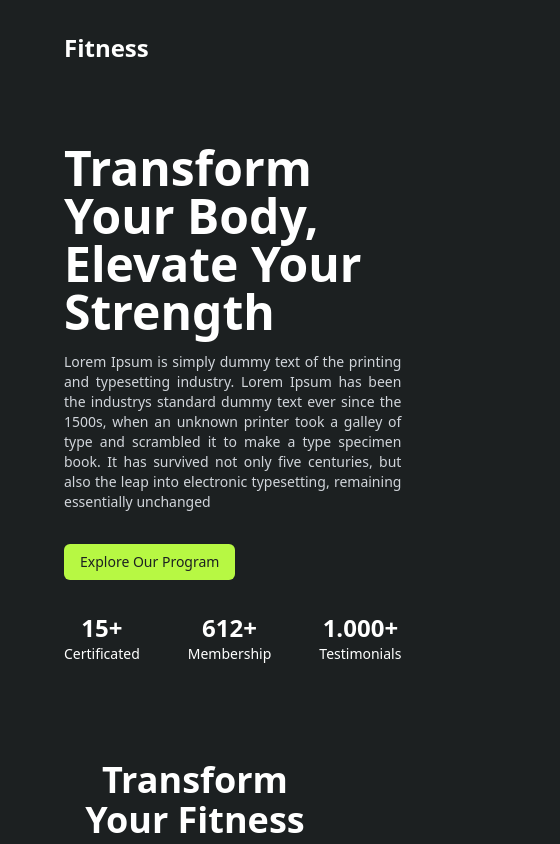
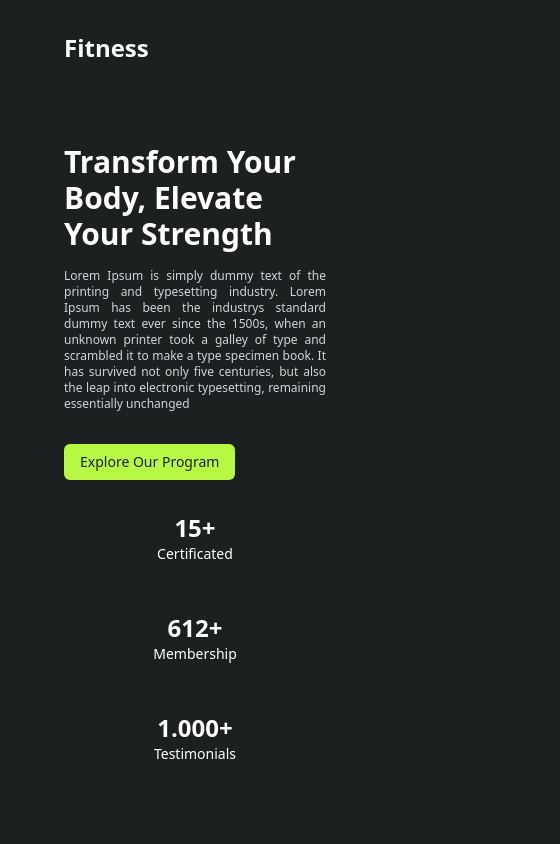
Before and after one commit to arifwp/first-next-project, a Next.js app: page / in a window 390 px wide. Shown: the top 844 px of the page, 560 px wide, since content can reach past the window. Built offline with nearby package versions, Linux system fonts and the light colour scheme.

Commit message:
bug fixing styling

```diff
--- a/src/app/components/Beranda.tsx
+++ b/src/app/components/Beranda.tsx
@@ -16,11 +16,11 @@ export default function Beranda() {
         </div>
 
         <div className="flex flex-col flex-1 my-auto">
-          <h1 className="text-5xl font-semibold text-white">
+          <h1 className="text-3xl md:text-4xl lg:text-5xl font-semibold text-white">
             Transform Your Body, Elevate Your Strength
           </h1>
 
-          <p className="text-sm text-gray-300 text-justify mt-4">
+          <p className="text-xs md:text-sm text-gray-300 text-justify mt-4">
             Lorem Ipsum is simply dummy text of the printing and typesetting
             industry. Lorem Ipsum has been the industrys standard dummy text
             ever since the 1500s, when an unknown printer took a galley of type
@@ -33,7 +33,7 @@ export default function Beranda() {
             Explore Our Program
           </button>
 
-          <div className="w-full flex mt-8 space-x-12 justify-evenly md:justify-start">
+          <div className="w-full max-sm:grid flex max-sm:flex-col md:flex-row mt-8 max-sm:space-y-12 md:space-x-12 justify-evenly justify-items-center md:justify-start">
             <div className="w-fit flex flex-col text-center">
               <p className="text-2xl font-semibold">15+</p>
               <p className="text-sm font-thin">Certificated</p>
--- a/src/app/components/Works.tsx
+++ b/src/app/components/Works.tsx
@@ -12,9 +12,9 @@ export default function Works() {
           yet effective
         </p>
 
-        <div className="w-full mt-16 flex flex-row">
+        <div className="w-full mt-16 flex flex-col md:flex-row gap-6 md:gap-0">
           <WorkCard
-            className="-translate-x-4"
+            className="md:-translate-x-4"
             icon={"/images/muscle.png"}
             title="Discover Your Plan"
             description=" Welcome to a fitness experience like no other-where your health and
@@ -31,7 +31,7 @@ export default function Works() {
           />
 
           <WorkCard
-            className="translate-x-4"
+            className="md:translate-x-4"
             icon={"/images/plant.png"}
             title="Discover Your Plan"
             description=" Welcome to a fitness experience like no other-where your health and
@@ -39,6 +39,10 @@ export default function Works() {
             isPrimary={0}
           />
         </div>
+
+        <button className="rounded-lg bg-white px-4 py-3 text-black mt-8 md:mt-16">
+          Explore Our Program
+        </button>
       </div>
     </section>
   );
--- a/src/app/components/cards/WorkCard.tsx
+++ b/src/app/components/cards/WorkCard.tsx
@@ -19,8 +19,8 @@ export default function WorkCard({
     <div
       className={`p-8 rounded-md flex flex-col text-start ${
         isPrimary === 0
-          ? `bg-darkSecondary text-white z-0`
-          : `bg-greenPrimary text-black scale-110 z-10`
+          ? `bg-darkSecondary text-white md:z-0`
+          : `bg-greenPrimary text-black md:scale-110 md:z-10`
       } ${className}`}
     >
       <div className="relative w-24 h-24">
```
